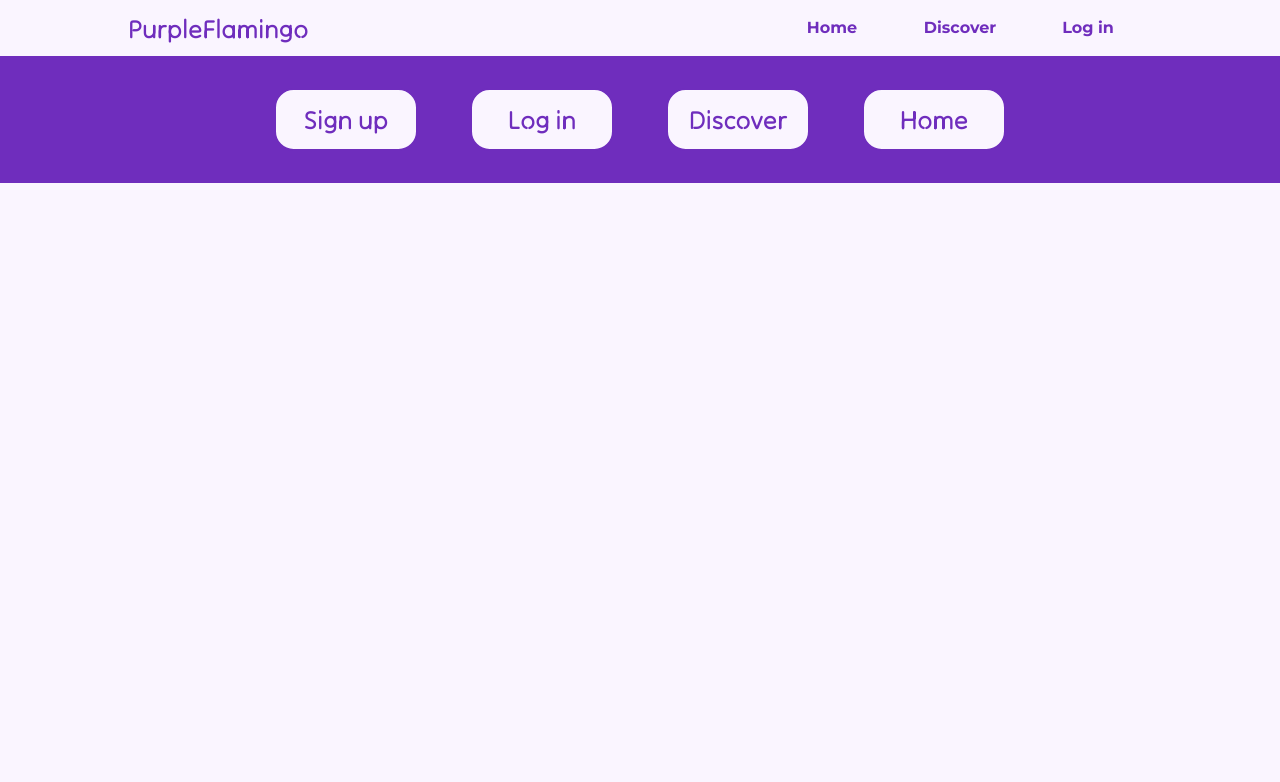
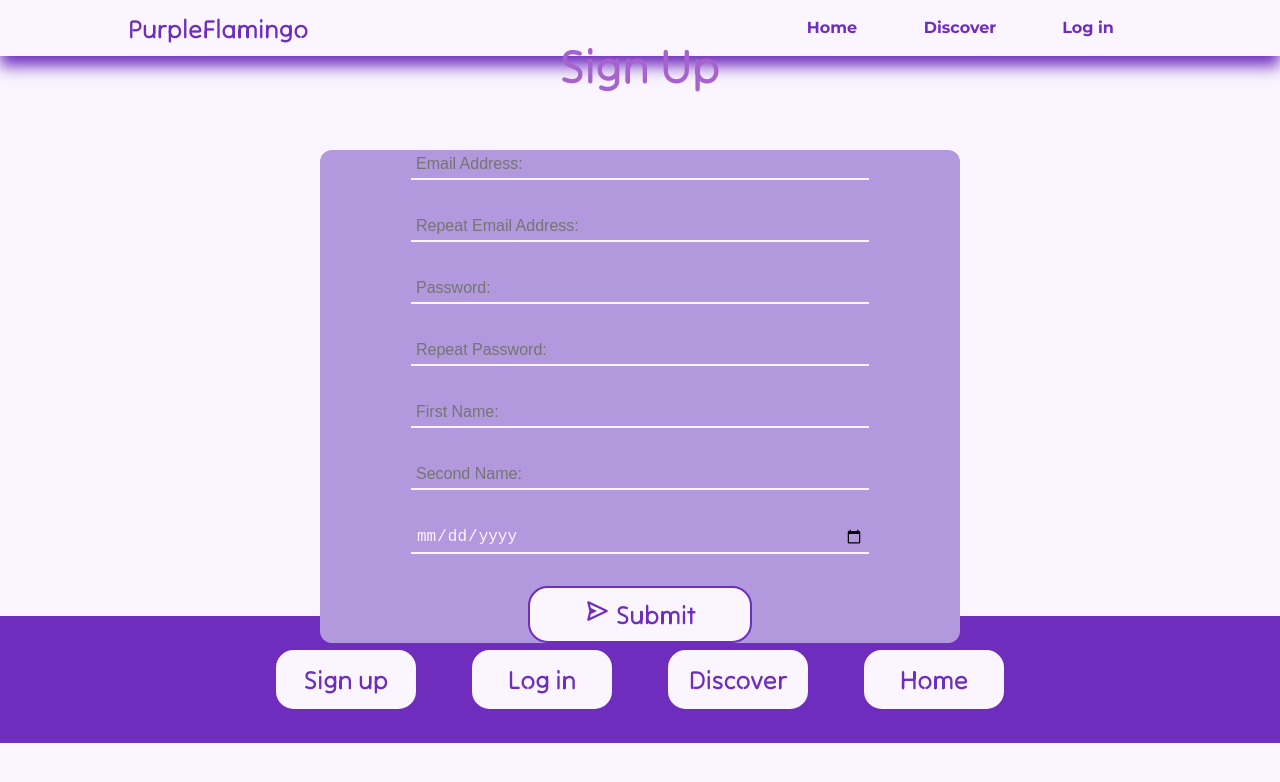
Before and after one commit to Zabamd/PurpleFlamingo, a React (Vite) app: page /signup in a window 1280 px wide. Shown: the top 782 px of the page. Built offline with nearby package versions, Linux system fonts and the light colour scheme.

Commit message:
SignUpForum

```diff
--- a/package.json
+++ b/package.json
@@ -14,7 +14,7 @@
     "react-dom": "^18.2.0",
     "react-icons": "^4.12.0",
     "react-router-dom": "^6.20.1",
-    "sass": "^1.69.5"
+    "sass": "^1.77.2"
   },
   "devDependencies": {
     "@types/react": "^18.0.27",
--- a/src/components/footer/footer.scss
+++ b/src/components/footer/footer.scss
@@ -6,6 +6,8 @@
   text-align: center;
   padding: 2em 0;
   width: 100%;
+  bottom: 0;
+  left: 0;
 
   .footerContent {
     display: flex;
@@ -22,11 +24,6 @@
         margin: 0 1em;
         text-decoration: none;
         width: 7.5rem;
-
-        &:hover {
-          background-color: $primary;
-          color: $white;
-        }
       }
     }
   }
--- /dev/null
+++ b/src/components/pageSections/LoginForm/LoginForm.jsx
@@ -0,0 +1,55 @@
+import { useState } from "react";
+import { BiSend } from "react-icons/bi";
+import "../../../style/form.scss";
+
+const LoginForm = () => {
+  const [email, setEmail] = useState("");
+  const [password, setPassword] = useState("");
+  const [userMessage, setUserMessage] = useState("");
+
+  const onFormSubmit = (event) => {
+    event.preventDefault();
+    console.log(email, password);
+  };
+
+  return (
+    <section className="formSection">
+      <h3 className="header">Log in</h3>
+      <form className="formContainer" onSubmit={onFormSubmit}>
+        <input
+          className="formInput"
+          type="email"
+          name="forumMail"
+          placeholder="Email Adress:"
+          value={email}
+          required
+          onChange={(event) => {
+            setEmail(event.target.value);
+          }}
+        />
+        <input
+          className="formInput"
+          type="password"
+          name="forumPassword"
+          value={password}
+          placeholder="Password:"
+          required
+          onChange={(event) => {
+            setPassword(event.target.value);
+          }}
+        />
+        <button type="submit" className="formButton">
+          <BiSend /> Submit
+        </button>
+        <p
+          className="inputMessage"
+          style={userMessage ? { display: "block" } : { display: "none" }}
+        >
+          {userMessage}
+        </p>
+      </form>
+    </section>
+  );
+};
+
+export default LoginForm;
--- /dev/null
+++ b/src/components/pageSections/SignupForm/SignupForm.jsx
@@ -0,0 +1,113 @@
+import { useState } from "react";
+import { BiSend } from "react-icons/bi";
+import "../../../style/form.scss";
+
+const SignupForm = () => {
+  const [email, setEmail] = useState("");
+  const [repeatEmail, setRepeatEmail] = useState("");
+  const [password, setPassword] = useState("");
+  const [repeatPassword, setRepeatPassword] = useState("");
+  const [firstName, setFirstName] = useState("");
+  const [secondName, setSecondName] = useState("");
+  const [birthday, setBirthday] = useState("");
+  const [userMessage, setUserMessage] = useState("");
+
+  const onFormSubmit = (event) => {
+    event.preventDefault();
+    if (email !== repeatEmail) {
+      setUserMessage("Emails do not match");
+      return;
+    }
+    if (password !== repeatPassword) {
+      setUserMessage("Passwords do not match");
+      return;
+    }
+    console.log(email, password, firstName, secondName, birthday);
+  };
+
+  return (
+    <section className="formSection">
+      <h3 className="header">Sign Up</h3>
+      <form
+        className="formContainer"
+        onSubmit={onFormSubmit}
+        style={{ height: "90%" }}
+      >
+        <input
+          className="formInput"
+          type="email"
+          name="formMail"
+          placeholder="Email Address:"
+          value={email}
+          required
+          onChange={(event) => setEmail(event.target.value)}
+        />
+        <input
+          className="formInput"
+          type="email"
+          name="repeatFormMail"
+          placeholder="Repeat Email Address:"
+          value={repeatEmail}
+          required
+          onChange={(event) => setRepeatEmail(event.target.value)}
+        />
+        <input
+          className="formInput"
+          type="password"
+          name="formPassword"
+          value={password}
+          placeholder="Password:"
+          required
+          onChange={(event) => setPassword(event.target.value)}
+        />
+        <input
+          className="formInput"
+          type="password"
+          name="repeatFormPassword"
+          value={repeatPassword}
+          placeholder="Repeat Password:"
+          required
+          onChange={(event) => setRepeatPassword(event.target.value)}
+        />
+        <input
+          className="formInput"
+          type="text"
+          name="formFirstName"
+          value={firstName}
+          placeholder="First Name:"
+          required
+          onChange={(event) => setFirstName(event.target.value)}
+        />
+        <input
+          className="formInput"
+          type="text"
+          name="formSecondName"
+          value={secondName}
+          placeholder="Second Name:"
+          required
+          onChange={(event) => setSecondName(event.target.value)}
+        />
+        <input
+          className="formInput"
+          type="date"
+          name="formBirthday"
+          value={birthday}
+          placeholder="Birthday:"
+          required
+          onChange={(event) => setBirthday(event.target.value)}
+        />
+        <button type="submit" className="formButton">
+          <BiSend /> Submit
+        </button>
+        <p
+          className="inputMessage"
+          style={userMessage ? { display: "block" } : { display: "none" }}
+        >
+          {userMessage}
+        </p>
+      </form>
+    </section>
+  );
+};
+
+export default SignupForm;
--- a/src/index.scss
+++ b/src/index.scss
@@ -26,9 +26,24 @@
   -webkit-font-smoothing: antialiased;
   -moz-osx-font-smoothing: grayscale;
   -webkit-text-size-adjust: 100%;
+
+  display: flex;
+  flex-direction: column;
+  min-height: 100vh;
 }
 
 * {
   margin: 0px;
   padding: 0px;
 }
+
+body,
+html {
+  height: 100%;
+  margin: 0px;
+  padding: 0px;
+}
+
+main{
+  flex: 1;
+}
--- a/src/routes/LandingPage.jsx
+++ b/src/routes/LandingPage.jsx
@@ -1,16 +1,16 @@
 import Navbar from "../components/navbar/navbar";
+import Footer from "../components/footer/footer.jsx";
 import LandingImageSection from "../components/pageSections/LandingImageSection/LandingImageSection";
 import OurGoalsSection from "../components/pageSections/OurGoalsSection/OurGoalsSection";
-import "../style/LandingPage.scss";
 import ContactUsSection from "../components/pageSections/ContactUsSection/ContactUsSection";
 import FeaturedProjects from "../components/pageSections/FeaturedProjectsSection/FeaturedProjects";
-import Footer from "../components/footer/footer.jsx";
+import "../style/page.scss";
 
 const LandingPage = () => {
   return (
     <>
       <Navbar />
-      <main className="LandingPageMain">
+      <main className="pageDefault">
         <LandingImageSection />
         <OurGoalsSection />
         <FeaturedProjects />
--- a/src/routes/Login.jsx
+++ b/src/routes/Login.jsx
@@ -1,57 +1,14 @@
-import { useState } from "react";
-import { BiSend } from "react-icons/bi";
-import "../style/form.scss";
 import Navbar from "../components/navbar/navbar.jsx";
 import Footer from "../components/footer/footer.jsx";
+import LoginForm from "../components/pageSections/LoginForm/LoginForm.jsx";
+import "../style/page.scss";
 
 const Login = () => {
-  const [email, setEmail] = useState("");
-  const [password, setPassword] = useState("");
-  const [userMessage, setUserMessage] = useState("");
-
-  const onFormSubmit = (event) => {
-    event.preventDefault();
-    console.log(email, password);
-  };
-
   return (
     <>
       <Navbar />
-      <main className="LoginPageMain">
-        <h3 className="header">Log in</h3>
-        <form className="formContainer" onSubmit={onFormSubmit}>
-          <input
-            className="forumInput"
-            type="email"
-            name="forumMail"
-            placeholder="Email Adress:"
-            value={email}
-            required
-            onChange={(event) => {
-              setEmail(event.target.value);
-            }}
-          />
-          <input
-            className="forumInput"
-            type="password"
-            name="forumPassword"
-            value={password}
-            placeholder="Password:"
-            required
-            onChange={(event) => {
-              setPassword(event.target.value);
-            }}
-          />
-          <button type="submit"  className="submitButton">
-            <BiSend /> Submit
-          </button>
-          <p
-            className="inputMessage"
-            style={userMessage ? { display: "block" } : { display: "none" }}
-          >
-            {userMessage}
-          </p>
-        </form>
+      <main className="pageDefault">
+        <LoginForm />
       </main>
       <Footer />
     </>
--- a/src/routes/Signup.jsx
+++ b/src/routes/Signup.jsx
@@ -1,11 +1,15 @@
 import Navbar from "../components/navbar/navbar.jsx";
 import Footer from "../components/footer/footer.jsx";
+import SignupForm from "../components/pageSections/SignupForm/SignupForm.jsx";
+import "../style/page.scss";
 
 const Signup = () => {
   return (
     <>
       <Navbar />
-      <main className="SignUpPageMain"></main>
+      <main className="pageDefault">
+        <SignupForm />
+      </main>
       <Footer />
     </>
   );
--- a/src/style/LandingPage.scss
+++ /dev/null
@@ -1,8 +0,0 @@
-.LandingPageMain{
- display: flex;
- flex-direction: column;
- justify-content: center;
- align-items: center;
- flex-wrap: wrap;
- gap: 5vh;
-}
--- /dev/null
+++ b/src/style/page.scss
@@ -0,0 +1,8 @@
+pageDefault {
+  display: flex;
+  flex-direction: column;
+  justify-content: center;
+  align-items: center;
+  flex-wrap: wrap;
+  gap: 5vh;
+}
--- a/src/utilities/_default_styles.scss
+++ b/src/utilities/_default_styles.scss
@@ -8,7 +8,6 @@ $white: #faf5ff;
 $info: #5837fc;
 $correct: #8cfa5f;
 $error: #ff435b;
-
 
 @mixin button_style {
   font-family: TiltNeon;
@@ -36,14 +35,15 @@ $error: #ff435b;
   align-items: center;
 }
 
-@mixin input_styling{
+@mixin input_styling {
   margin-bottom: 2em;
   font-size: 16px;
-  color:$white;
+  color: $white;
   background-color: $tertiary;
   padding: 5px;
   transition: all 0.25s linear;
-  &:focus, &:hover {
+  &:focus,
+  &:hover {
     background-color: $white;
     color: $tertiary;
 
@@ -51,7 +51,15 @@ $error: #ff435b;
       color: $tertiary;
     }
   }
-  &::placeholder{
+  &::placeholder {
     font-size: 16px;
   }
 }
+@mixin page_style {
+  display: flex;
+  flex-direction: column;
+  justify-content: center;
+  align-items: center;
+  flex-wrap: wrap;
+  gap: 5vh;
+}
```
Also changed, not shown: 1 other file (tests, documents, lock files or other folders).
